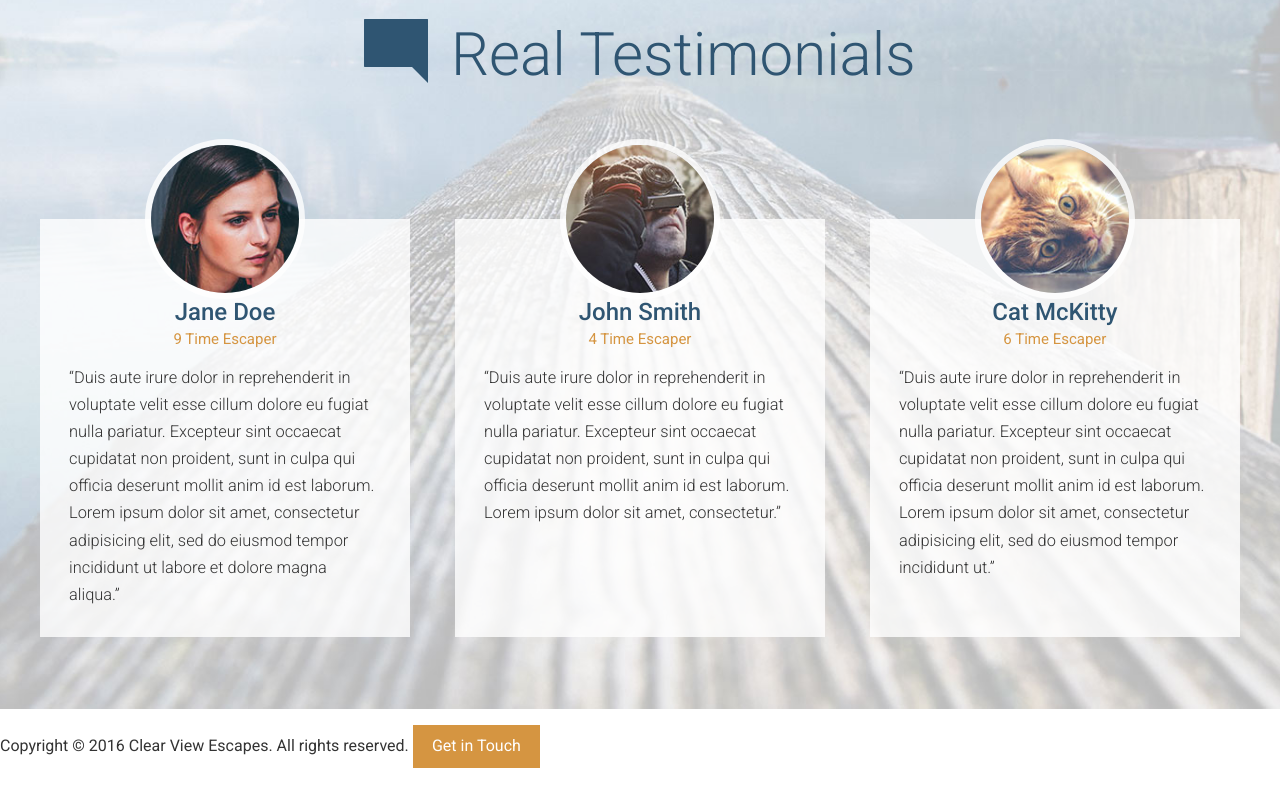
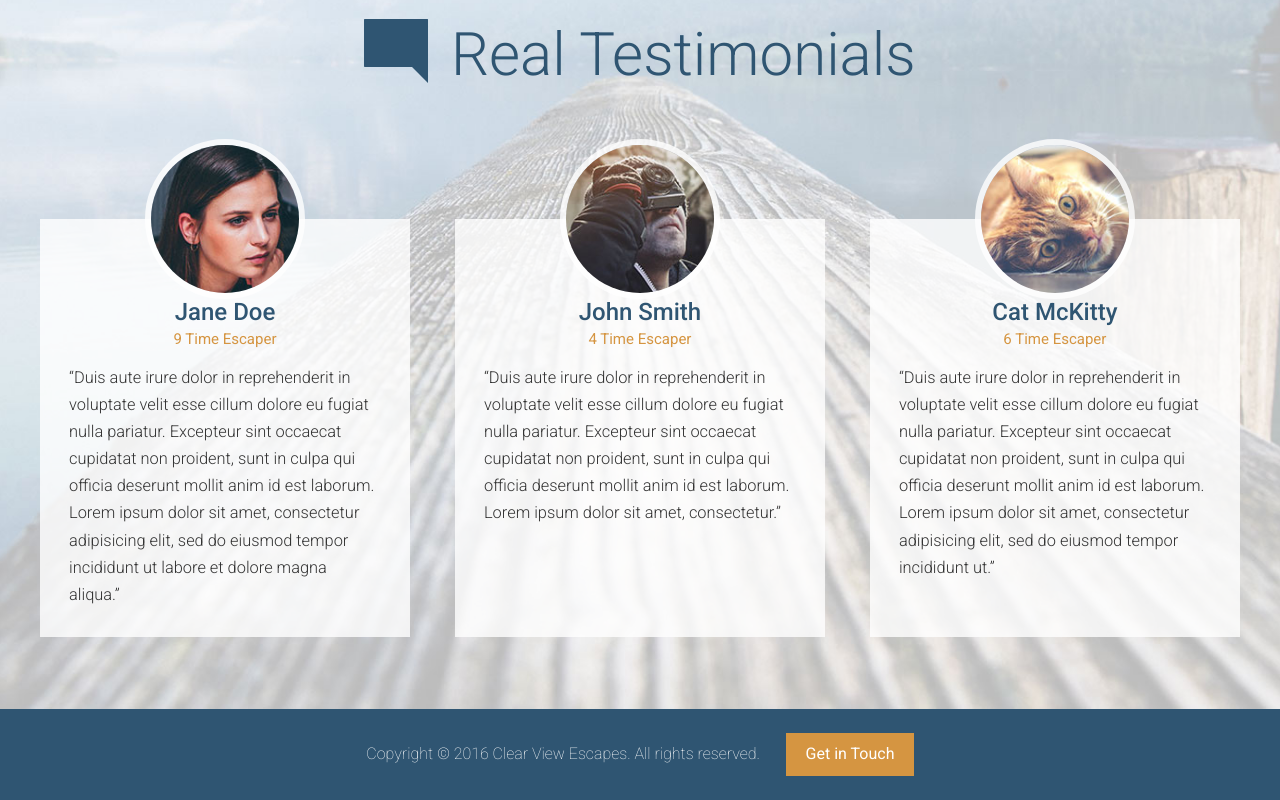
Before and after one commit to TrevorPawlewicz/philly-sites, a website: page app/index.html in a window 1280 px wide. Shown: the part 3044-3844 px from the top of the page. Drawn offline with Linux system fonts and the light colour scheme.

Commit message:
styled footer

```diff
--- /dev/null
+++ b/app/assets/styles/modules/_site-footer.css
@@ -0,0 +1,18 @@
+.site-footer {
+    background-color: $mainBlue;
+    color: #FFF;
+    padding: 0.5rem 0;
+    text-align: center;
+
+    &__text {
+        display: block;
+        margin-bottom: 1rem;
+        font-weight: 200;
+
+        @mixin atMedium {
+            display: inline;
+            margin-bottom: 0;
+            margin-right: 1.4rem;
+        }
+    }
+}
--- a/app/assets/styles/styles.css
+++ b/app/assets/styles/styles.css
@@ -14,3 +14,4 @@
 @import "modules/_feature-item";
 @import "modules/_testimonial";
 @import "modules/_sprite";
+@import "modules/_site-footer";
--- a/app/index.html
+++ b/app/index.html
@@ -274,10 +274,13 @@
 
 
 
-    <footer>
-        <p>Copyright &copy; 2016 Clear View Escapes. All rights reserved.
-            <a href="#" class="btn btn--orange">Get in Touch</a>
-        </p>
+    <footer class="site-footer">
+        <div class="wrapper">
+            <p><span class="site-footer__text">Copyright &copy; 2016 Clear View Escapes.
+                All rights reserved.</span>
+                <a href="#" class="btn btn--orange">Get in Touch</a>
+            </p>
+        </div>
     </footer>
 
 </body>
--- a/app/temp/styles/styles.css
+++ b/app/temp/styles/styles.css
@@ -862,3 +862,21 @@ a {
         height: 42px;
         background-position: 36.69752421959096% 45.792307692307695%;
     }
+.site-footer {
+    background-color: #2f5572;
+    color: #FFF;
+    padding: 0.5rem 0;
+    text-align: center;
+}
+.site-footer__text {
+  display: block;
+  margin-bottom: 1rem;
+  font-weight: 200;
+}
+@media (min-width: 800px) {
+  .site-footer__text {
+    display: inline;
+    margin-bottom: 0;
+    margin-right: 1.4rem;
+  }
+}
```
